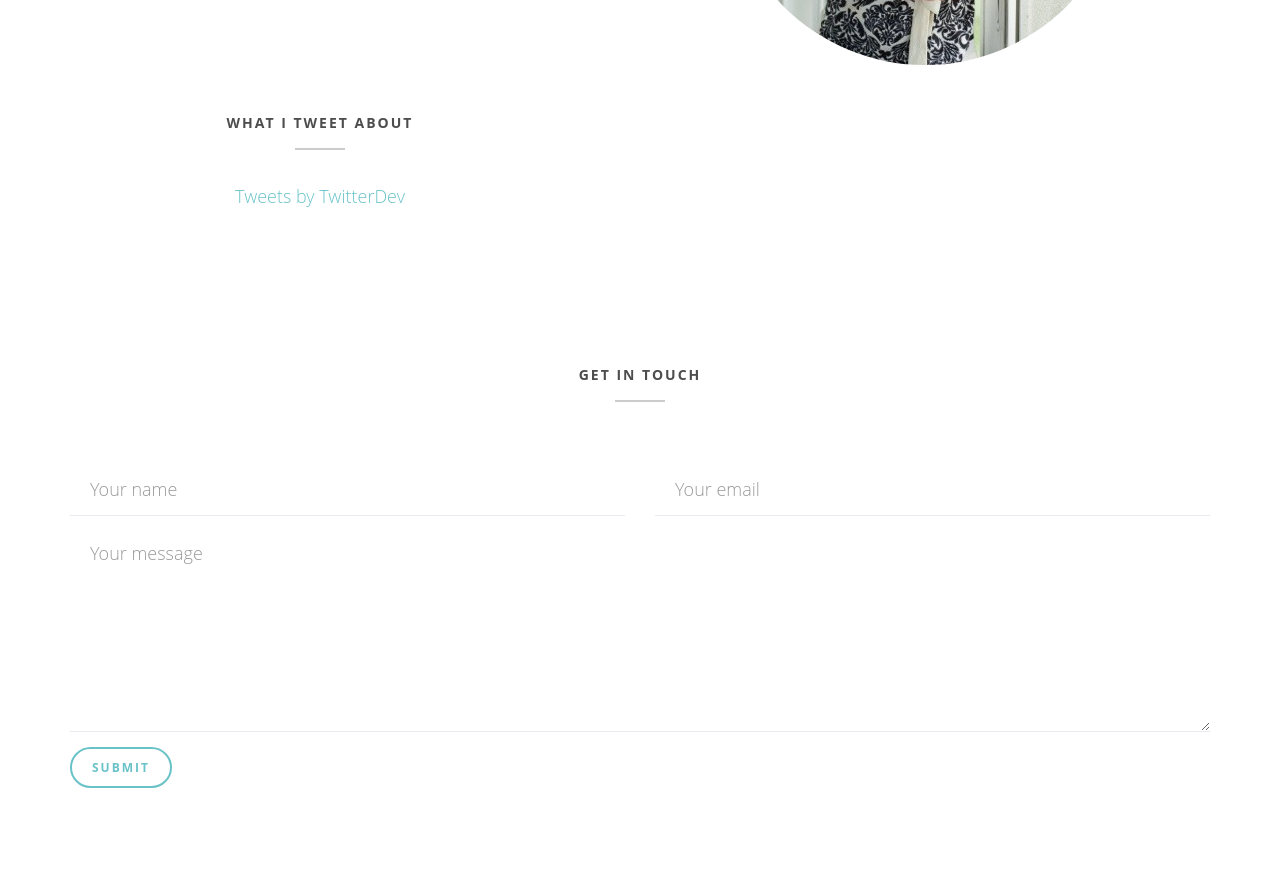
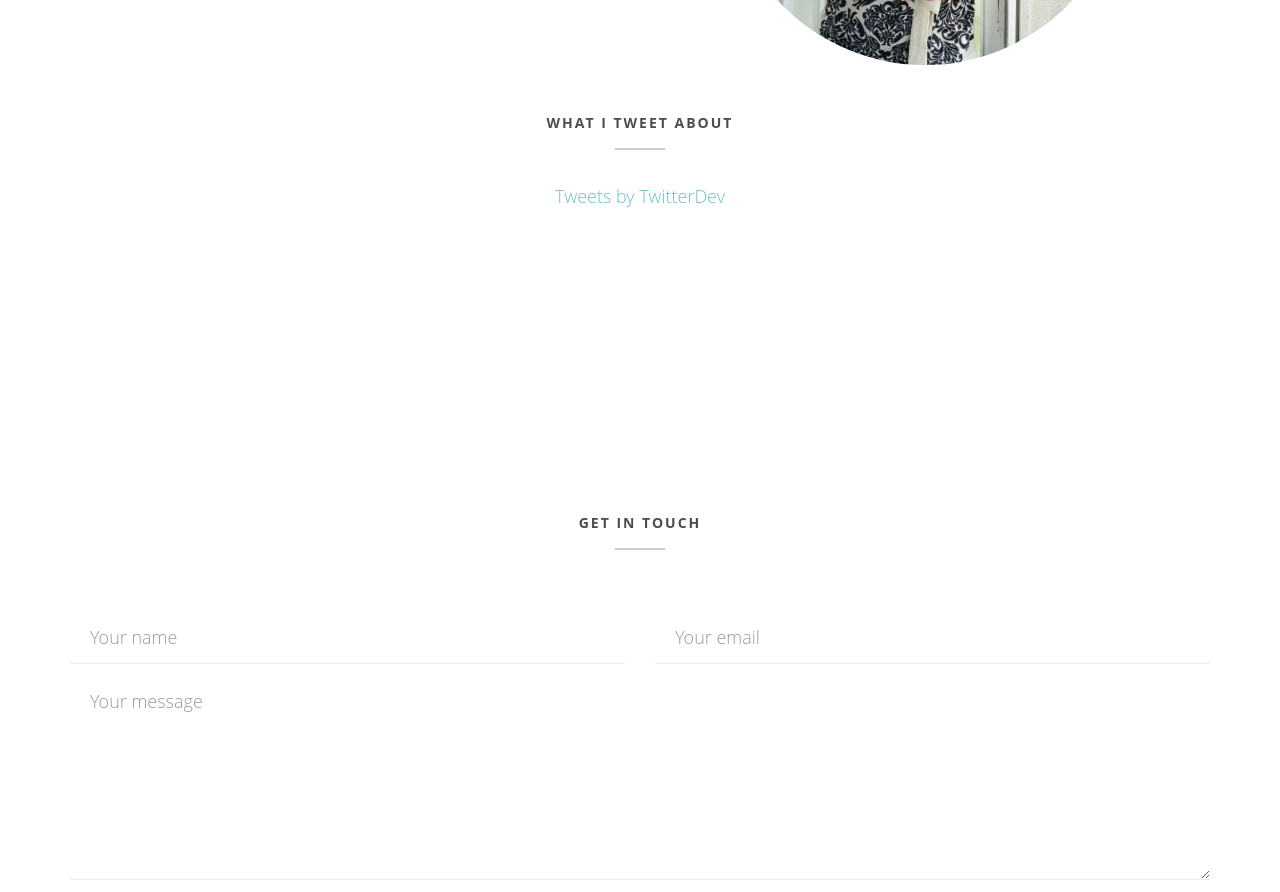
Before and after one commit to elinelund/elinelund.github.io, a plain HTML site: page index.html in a window 1280 px wide. Shown: the part 2286-3178 px from the top of the page. Drawn offline with Linux system fonts and the light colour scheme; files whose address does not match are found by name.

Commit message:
Change scroll for twitter div

```diff
--- a/index.html
+++ b/index.html
@@ -210,14 +210,16 @@
     </div>
 
 
-
-  </div>
-  <div style="max-height:700px; overflow:scroll;" class="col-md-6 fh5co-heading text-center">
+    <div class="col-md-6 col-md-offset-3 fh5co-heading text-center">
       <h2>What I tweet about</h2>
       <p></p>
-      <a class="twitter-timeline" href="https://twitter.com/Eline_BL?ref_src=twsrc%5Etfw">Tweets by TwitterDev</a>
-      <script async src="https://platform.twitter.com/widgets.js" charset="utf-8"></script>
+      <div style="max-height:700px; overflow:scroll;" >
+        <a class="twitter-timeline" href="https://twitter.com/Eline_BL?ref_src=twsrc%5Etfw">Tweets by TwitterDev</a>
+        <script async src="https://platform.twitter.com/widgets.js" charset="utf-8"></script>
+      </div>
     </div>
+  </div>
+
 
 
 </div>
```
